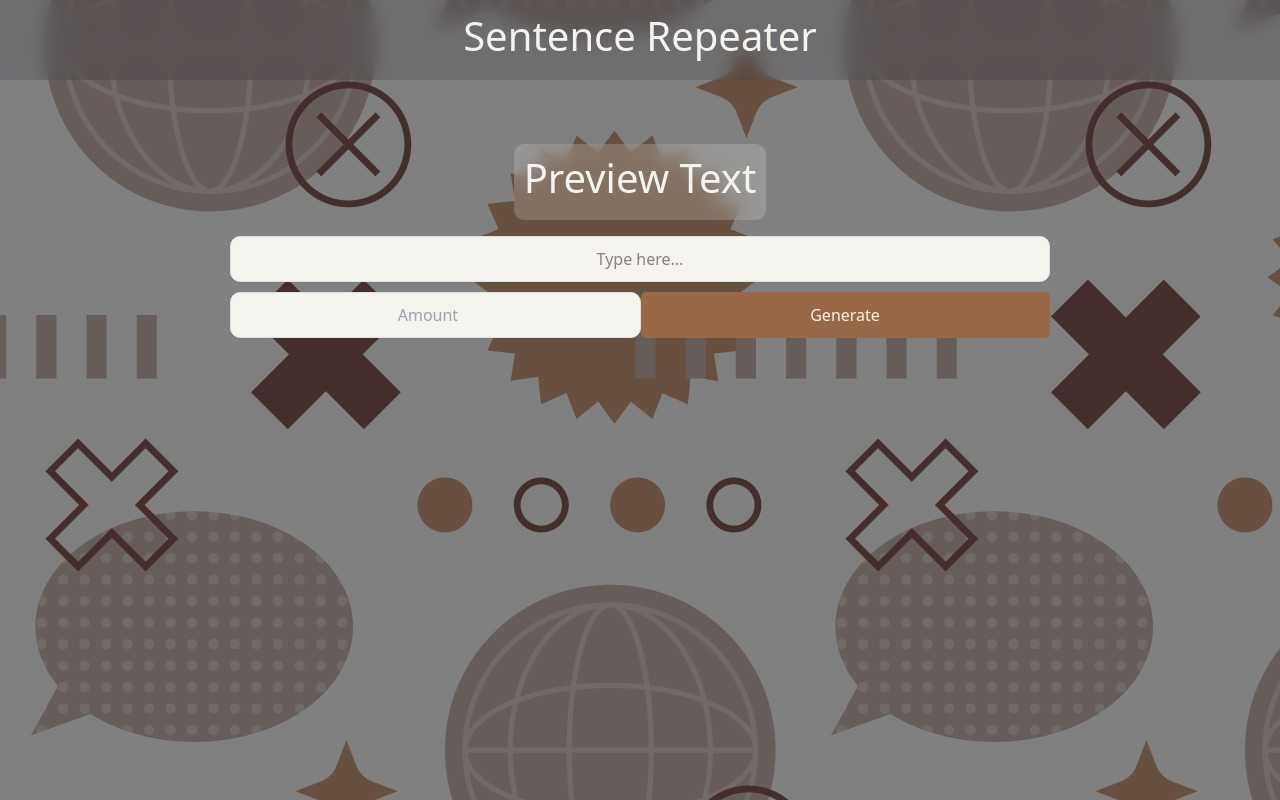
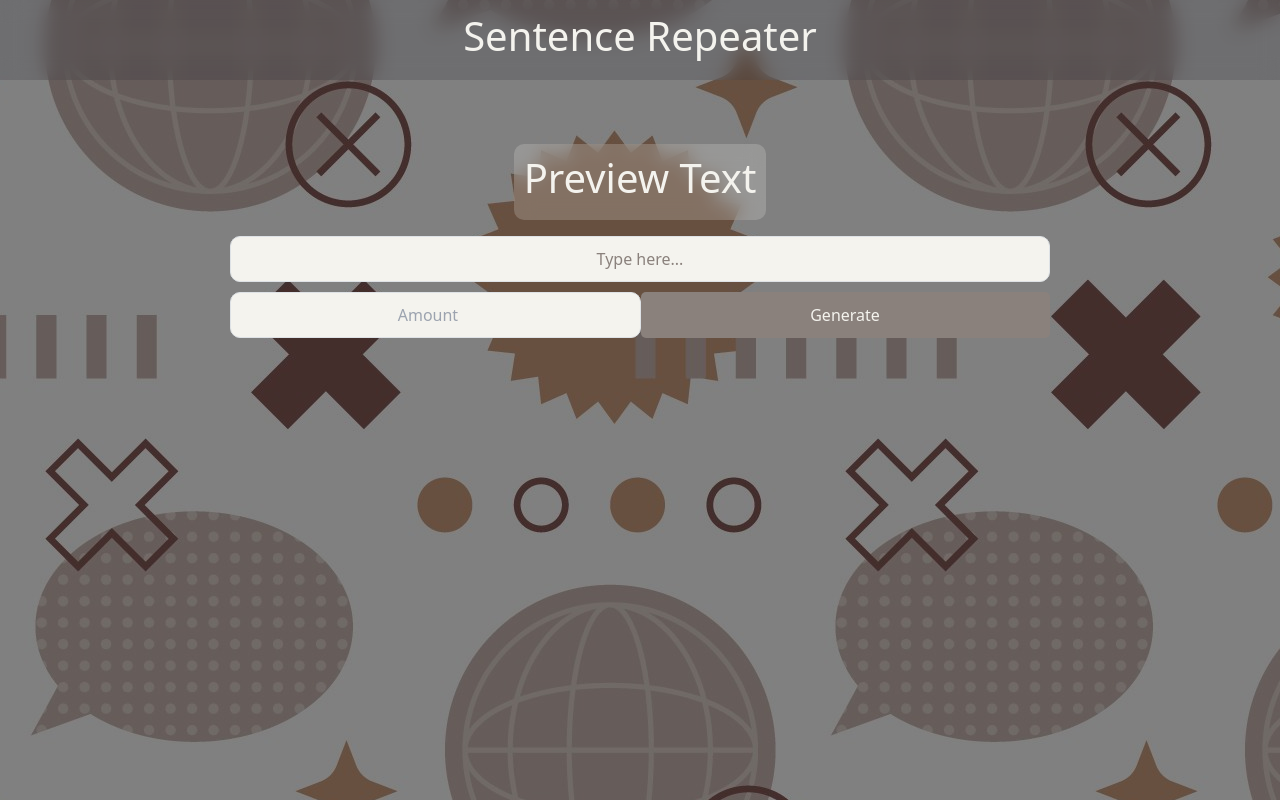
Before and after one commit to akael888/sentence-repeater, a React (Create React App) app in the folder my-app/: page / in a window 1280 px wide. Built offline with nearby package versions, Linux system fonts and the light colour scheme.

Commit message:
fix : No Button Validation for to wait for Input Amount and Text Input

```diff
--- a/my-app/src/components/generator.js
+++ b/my-app/src/components/generator.js
@@ -1,6 +1,6 @@
 import { useEffect, useState } from "react";
 import css from "./generator.module.css";
-import { motion } from "motion/react";
+import { motion, scale } from "motion/react";
 
 function Generator({
   incomingVariables,
@@ -26,6 +26,8 @@ function Generator({
   const [generatedSentenceAmount, setGeneratedSentenceAmount] = useState(0);
 
   const [inputValue, setInputValue] = useState(0);
+
+  let requiredFilled = inputValue != 0 && incomingPreviewText !== "\n";
 
   useEffect(() => {
     let listTotalLength =
@@ -108,6 +110,20 @@ function Generator({
     console.log("Generate Text () Log----------");
     console.log("incomingVariables: " + incomingVariables);
     console.log("Temp Preview Text: " + tempPreviewText);
+    console.log(`Temp Preview Text:-${tempPreviewText}- `);
+    console.log("Type Preview Text: " + typeof tempPreviewText);
+    console.log(
+      "incomingPreviewText !=  Preview Text: " + (incomingPreviewText != "")
+    );
+    console.log(
+      "incomingPreviewText != null  Preview Text: " +
+        (incomingPreviewText != null)
+    );
+    console.log(
+      "incomingPreviewText != undefined  Preview Text: " +
+        (incomingPreviewText != undefined)
+    );
+    console.dir(incomingPreviewText);
     console.log("Temp Preview Text Size: " + tempPreviewText.length);
     console.log("Generated Sentence Amount: " + generatedSentenceAmount);
     // console.log("Text: " + text);
@@ -271,18 +287,21 @@ function Generator({
             }}
             placeholder="Amount"
             value={inputValue}
+            required="true"
           />
           <motion.div
             className={
               "w-full h-full grid place-items-center text-main-color animate-[scaleUp_2s_ease-in-out_infinite] rounded-[5px] border-[none] " +
-              tw_generateButton_glassMorphBG +
-              tw_generateButton_hover
+              (requiredFilled
+                ? tw_generateButton_glassMorphBG + tw_generateButton_hover
+                : "bg-opposite-color")
             }
-            whileTap={{ scale: 0.9 }}
+            whileTap={requiredFilled ? { scale: 0.9 } : { x: 10 }}
           >
             <motion.button
               className="w-full h-full p-[5px]"
               onClick={generateSentence}
+              disabled={!requiredFilled}
             >
               Generate
             </motion.button>
--- a/my-app/src/components/text-input.js
+++ b/my-app/src/components/text-input.js
@@ -16,8 +16,10 @@ function TextInput({
     " hover:bg-opposite-color hover:text-main-color hover:border hover:border-main-color hover:border-solid";
 
   const [tempVariables, setTempVariables] = useState(new Map());
+
   function addVariableOnInput(e) {
     const innerText = e.target.innerText;
+
 
     let searchPos = 0;
     let allBracketPositions = [];
@@ -61,11 +63,11 @@ function TextInput({
     incomingHandleVariablesChanges(updatedVariables);
   }
 
-  // pass the contenteditable attribute when selected
+
   function enableEditing(element) {
-    if (!element) return; // Prevent error if element is undefined
-    element.setAttribute("contenteditable", true); //Add content editable
-    element.focus(); //Focusing on the eelement
+    if (!element) return;
+    element.setAttribute("contenteditable", true);
+    element.focus();
   }
 
   return (
```
